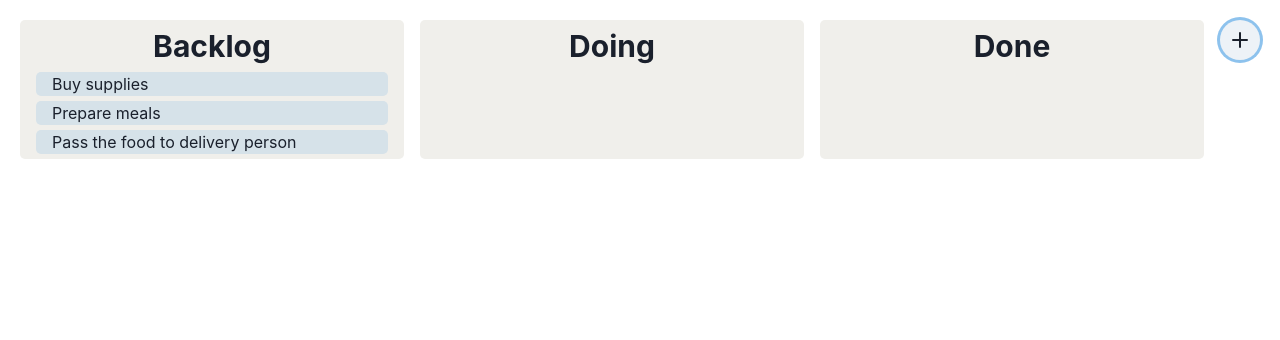
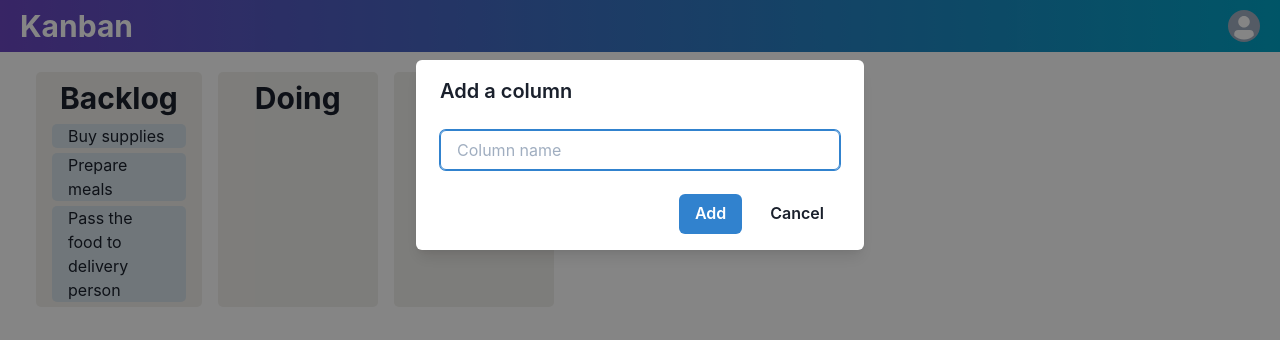
Before and after one commit to fvd2/kanban, a React (Create React App) app: page / in a window 1280 px wide. Both pictures are taken after a click on the button "Add column". Shown: the top 340 px of the page. Built offline with nearby package versions, Linux system fonts and the light colour scheme.

Commit message:
Made data stateful, created 'add column' option

```diff
--- a/package.json
+++ b/package.json
@@ -10,11 +10,13 @@
     "@testing-library/jest-dom": "^5.11.4",
     "@testing-library/react": "^11.1.0",
     "@testing-library/user-event": "^12.1.10",
+    "formik": "^2.2.9",
     "framer-motion": "^4",
     "react": "^17.0.2",
     "react-beautiful-dnd": "^13.1.0",
     "react-dom": "^17.0.2",
     "react-scripts": "4.0.3",
+    "uuid": "^8.3.2",
     "web-vitals": "^1.0.1"
   },
   "scripts": {
--- a/src/App.js
+++ b/src/App.js
@@ -1,12 +1,11 @@
-import { DragDropContext } from 'react-beautiful-dnd'
 import Board from './Board'
+import Header from './Header'
 
 const App = () => {
-	return (
-			<DragDropContext>
+	return (<>
+				<Header />
 				<Board />
-			</DragDropContext>
-	)
+	</>)
 }
 
 export default App
--- a/src/Board.js
+++ b/src/Board.js
@@ -1,6 +1,10 @@
+import { useState } from 'react'
 import Column from './Column'
-import { Flex, IconButton } from '@chakra-ui/react'
+import { Container, IconButton, useDisclosure } from '@chakra-ui/react'
 import { AddIcon } from '@chakra-ui/icons'
+import { DragDropContext } from 'react-beautiful-dnd'
+import NewColumnModal from './NewColumnModal'
+import { v4 as uuidv4 } from 'uuid';
 
 const DUMMY_DATA = {
 	tasks: {
@@ -28,22 +32,72 @@ const DUMMY_DATA = {
 	columnOrder: ['column-1', 'column-2', 'column-3']
 }
 
+const Board = () => {
+	const [data, setData] = useState(DUMMY_DATA)
+	const { isOpen, onOpen, onClose } = useDisclosure()
+
+
+	const handleOnDragEnd = result => {
+		if (!result.destination) return
+		const sourceCol = result.source.droppableId
+		const destCol = result.destination.droppableId
+		setData(prevState => {
+			return {
+				...prevState,
+				...prevState.columns[sourceCol].taskIds.splice(
+					result.source.index,
+					1
+				),
+				...prevState.columns[destCol].taskIds.splice(
+					result.destination.index,
+					0,
+					result.draggableId
+				)
+			}
+		})
+	}
+
+	const handleNewColumn = (newColumnTitle) => {
+		const newColumn = {
+			id: uuidv4(),
+			title: newColumnTitle,
+			taskIds: []
+		}
+		setData(prevState => ({
+			...prevState,
+			...prevState.columns[newColumn.id] = newColumn,
+			...prevState.columnOrder.push(newColumn.id)
+		}))
+	}
+
 	const columns = DUMMY_DATA.columnOrder.map((columnId, index) => (
 		<Column
 			key={columnId}
 			id={columnId}
 			index={index}
-		title={DUMMY_DATA.columns[columnId].title}
-		taskIds={DUMMY_DATA.columns[columnId].taskIds}
-		tasks={DUMMY_DATA.columns[columnId].taskIds.map(taskId => DUMMY_DATA.tasks[taskId])}
+			title={data.columns[columnId].title}
+			taskIds={data.columns[columnId].taskIds}
+			tasks={data.columns[columnId].taskIds.map(
+				taskId => data.tasks[taskId]
+			)}
+			onDrop={handleOnDragEnd}
 		/>
 	))
 
-const Board = () => {
-	return <Flex m={5}>
+	return (
+		<DragDropContext onDragEnd={handleOnDragEnd}>
+			<NewColumnModal isOpen={isOpen} onOpen={onOpen} onClose={onClose} onAdd={handleNewColumn}/>
+			<Container display='flex' m={5}>
 				{columns}
-        <IconButton isRound={true} aria-label="Add column" icon={<AddIcon />} />
-        </Flex>
+				<IconButton
+					isRound={true}
+					aria-label="Add column"
+					icon={<AddIcon />}
+					onClick={onOpen}
+				/>
+			</Container>
+		</DragDropContext>
+	)
 }
 
 export default Board
--- a/src/Column.js
+++ b/src/Column.js
@@ -10,8 +10,8 @@ const Column = ({ id, title, tasks, index }) => {
 				{provided => (
 					<div ref={provided.innerRef}>
 						<TaskList {...provided.droppableProps} tasks={tasks}>
-							{provided.placeholder}
 						</TaskList>
+						{provided.placeholder}
 					</div>
 				)}
 			</Droppable>
--- /dev/null
+++ b/src/Header.js
@@ -0,0 +1,19 @@
+import { Flex, Heading, Avatar } from '@chakra-ui/react'
+
+const Header = () => {
+	return (
+		<Flex
+			pl={5}
+			pr={5}
+			pt="0.5em"
+			pb="0.5em"
+			align="center"
+			justify="space-between"
+			bgGradient="linear(to-r, purple.600, cyan.600)">
+			<Heading size="lg" color="white">Kanban</Heading>
+            <Avatar size="sm"/>
+		</Flex>
+	)
+}
+
+export default Header
--- /dev/null
+++ b/src/NewColumnModal.js
@@ -0,0 +1,74 @@
+import {
+	Button,
+	Modal,
+	ModalBody,
+	ModalOverlay,
+	ModalContent,
+	ModalHeader,
+	ModalFooter,
+	Input,
+	FormControl,
+	FormErrorMessage
+} from '@chakra-ui/react'
+import { Formik, Form, Field } from 'formik'
+
+const NewColumnModal = ({ isOpen, onClose, onAdd }) => {
+	return (
+		<Modal isOpen={isOpen} onClose={onClose}>
+			<ModalOverlay />
+			<ModalContent>
+				<ModalHeader>Add a column</ModalHeader>
+				<Formik
+					initialValues={{ columnName: '' }}
+					validate={values => {
+						const errors = {}
+						if (!values.columnName) {
+							errors.columnName = 'Required'
+						}
+						return errors
+					}}
+					onSubmit={(values, { setSubmitting }) => {
+						setTimeout(() => {
+							onAdd(values.columnName)
+							setSubmitting(false)
+							onClose()
+						}, 100)
+					}}>
+					{({ errors, touched, isSubmitting }) => (
+						<Form>
+							<ModalBody>
+								<Field name="columnName">
+									{({ field }) => (
+										<FormControl isInvalid={errors.columnName && touched.columnName}>
+										<Input
+											{...field}
+											name="columnName"
+											placeholder="Column name"
+										/>
+										<FormErrorMessage>{errors.columnName}</FormErrorMessage>
+										</FormControl>
+									)}
+								</Field>
+							</ModalBody>
+							<ModalFooter>
+								<Button
+									colorScheme="blue"
+									type="submit"
+									mr={3}
+									isDisabled={errors.columnName}
+									isLoading={isSubmitting}>
+									Add
+								</Button>
+								<Button variant="ghost" onClick={onClose}>
+									Cancel
+								</Button>
+							</ModalFooter>
+						</Form>
+					)}
+				</Formik>
+			</ModalContent>
+		</Modal>
+	)
+}
+
+export default NewColumnModal
```
Also changed, not shown: 1 other file (tests, documents, lock files or other folders). Lines whose indentation alone changed are shown as unchanged.
